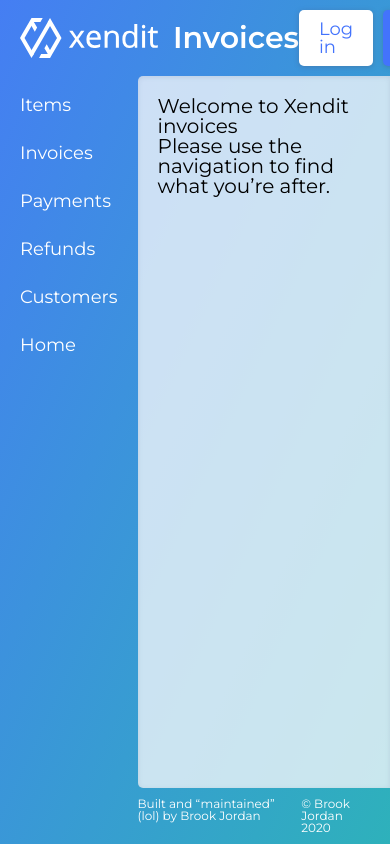
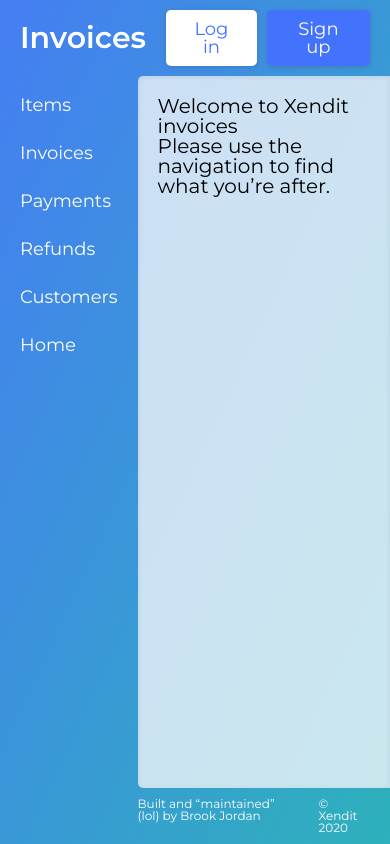
Before and after one commit to brookjordan/xendit-invoice, a React (Create React App) app: page / in a window 390 px wide. Built offline with nearby package versions, Linux system fonts and the light colour scheme; no server answers.

Commit message:
Better responsive

```diff
--- a/src/components/SiteFooter.js
+++ b/src/components/SiteFooter.js
@@ -5,7 +5,7 @@
     return (
       <footer className="site-footer">
         <p>Built and “maintained” (lol) by Brook Jordan</p>
-        <p>© Brook Jordan 2020</p>
+        <p>© Xendit 2020</p>
       </footer>
     );
   };
--- a/src/styles/components/_site-header.scss
+++ b/src/styles/components/_site-header.scss
@@ -14,16 +14,23 @@
     align-items: center;
   }
 
+  &__account {
+    margin-left: 20px;
+  }
+
   &__company-name {
-    content: "";
-    display: block;
+    display: none;
     background-image: url(svg.$xendit-logo);
     width: 138px;
     height: 40px;
+    margin-right: 15px;
+
+    @media (min-width: 560px) {
+      display: block;
+    }
   }
 
   &__app-name {
-    margin-left: 15px;
     color: white;
     font-size: 30px;
     font-weight: 600;
@@ -31,6 +38,7 @@
 
   &__link {
     color: white;
+    text-align: center;
 
     &:not(:last-child) {
       margin-right: 10px;
```
